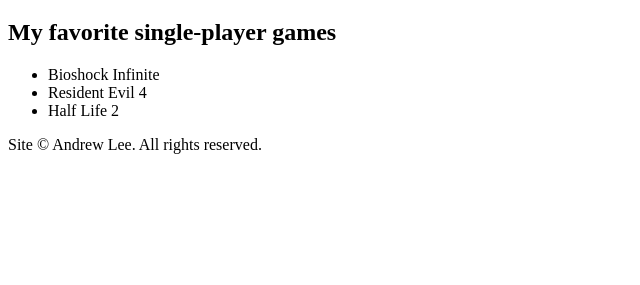
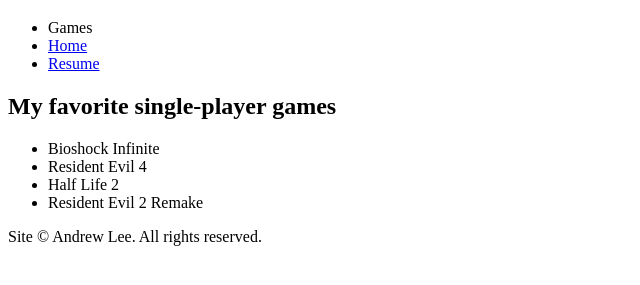
Before and after one commit to andlee5/Project-One, a plain HTML site: page games/index.html in a window 1280 px wide. Shown: the part 61-346 px from the top of the page, without its empty margins (0-640 px from the left). Drawn offline with Linux system fonts and the light colour scheme.

Commit message:
Add another game to game list

```diff
--- a/games/index.html
+++ b/games/index.html
@@ -8,6 +8,13 @@
     <body>
     <header id="header">
         <h1>Andrew Lee</h1>
+        <nav id="navigation">
+          <ul>
+            <li>Games</li>
+            <li><a href="../">Home</a></li>
+            <li><a href="../resume/">Resume</a></li>
+          </ul>
+        </nav>
     </header>
 
     <main id="content">
@@ -16,6 +23,7 @@
         <li>Bioshock Infinite</li>
         <li>Resident Evil 4</li>
         <li>Half Life 2</li>
+        <li>Resident Evil 2 Remake</li>
         </ul>
     </main>
 
```
Also changed, not shown: 1 other file.
